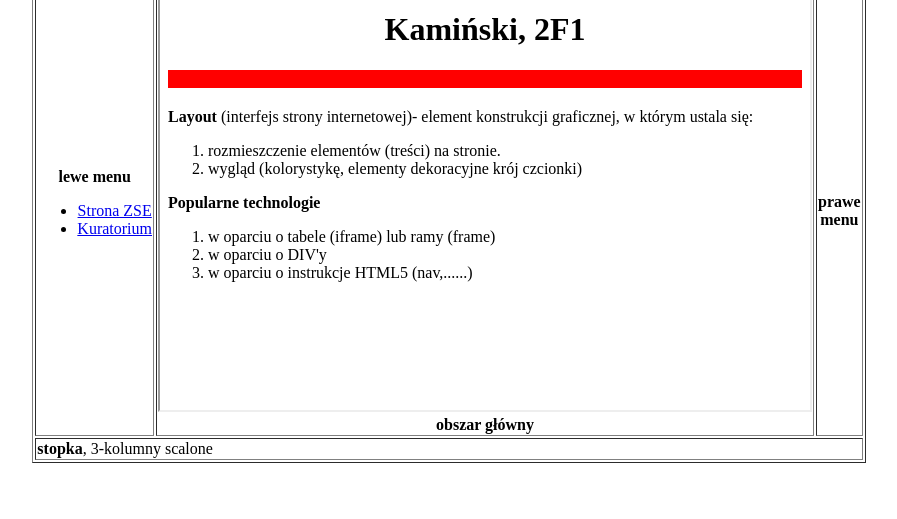
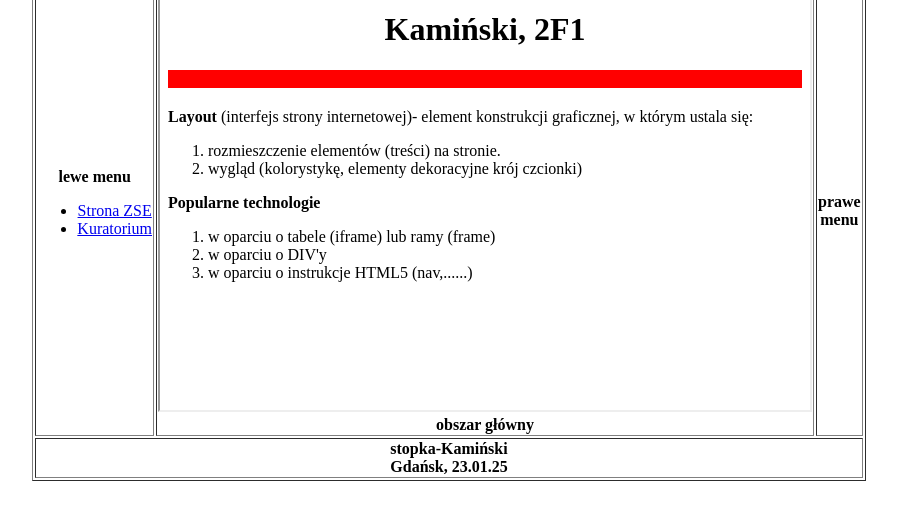
Before and after one commit to KRZKAMI78/mapa, a plain HTML site: page index.html in a window 1280 px wide. Shown: the part 181-700 px from the top of the page, without its empty margins (191-1088 px from the left). Drawn offline with Linux system fonts and the light colour scheme.

Commit message:
Update index.html

```diff
--- a/index.html
+++ b/index.html
@@ -31,8 +31,8 @@
  </td>
  </tr>
  <tr>
- <td colspan="3">
- <b>stopka</b>, 3-kolumny scalone
+ <td colspan="3" align="middle">
+ <b>stopka-Kamiński<br> Gdańsk, 23.01.25</b>
  </td>
  </tr>
  </table>
```
